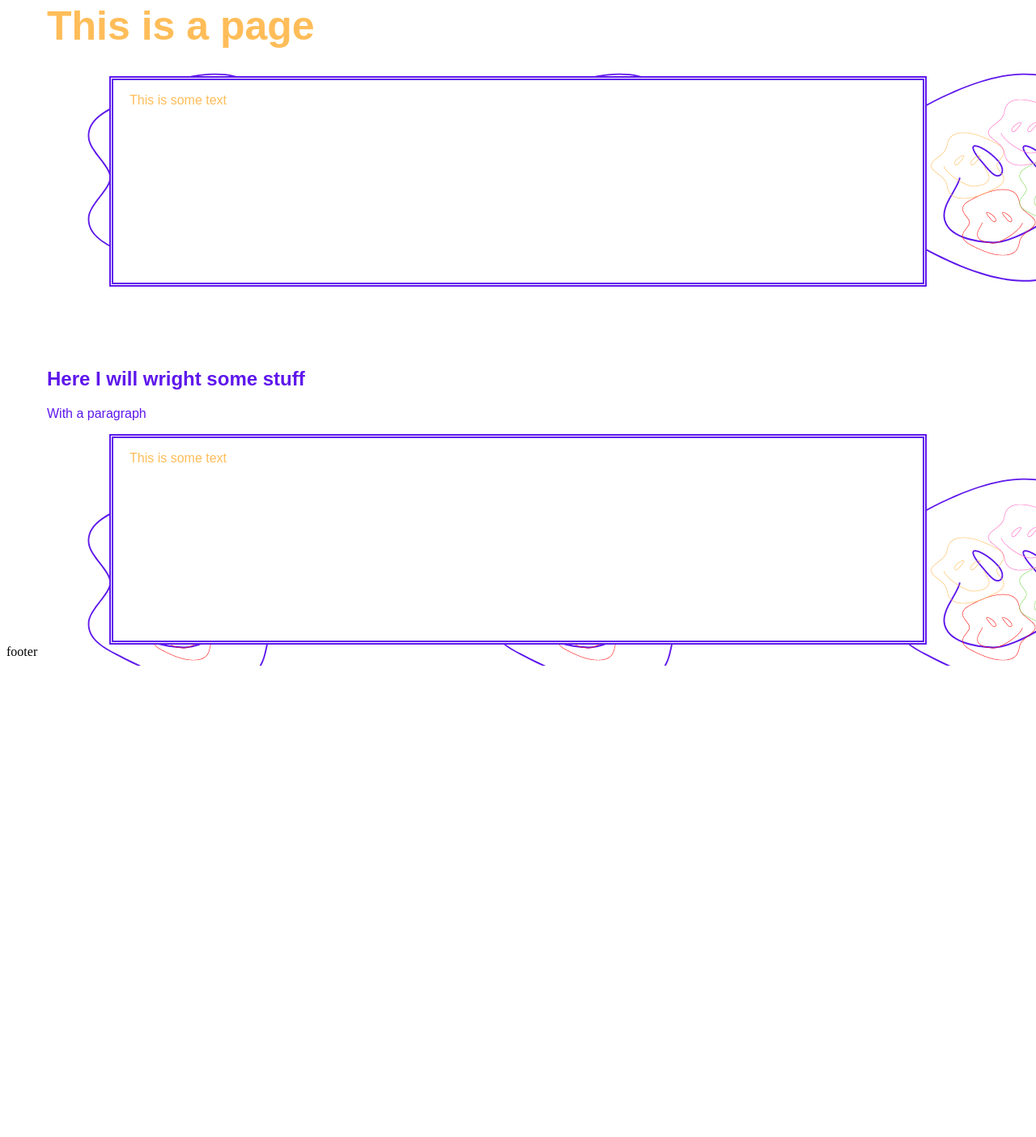
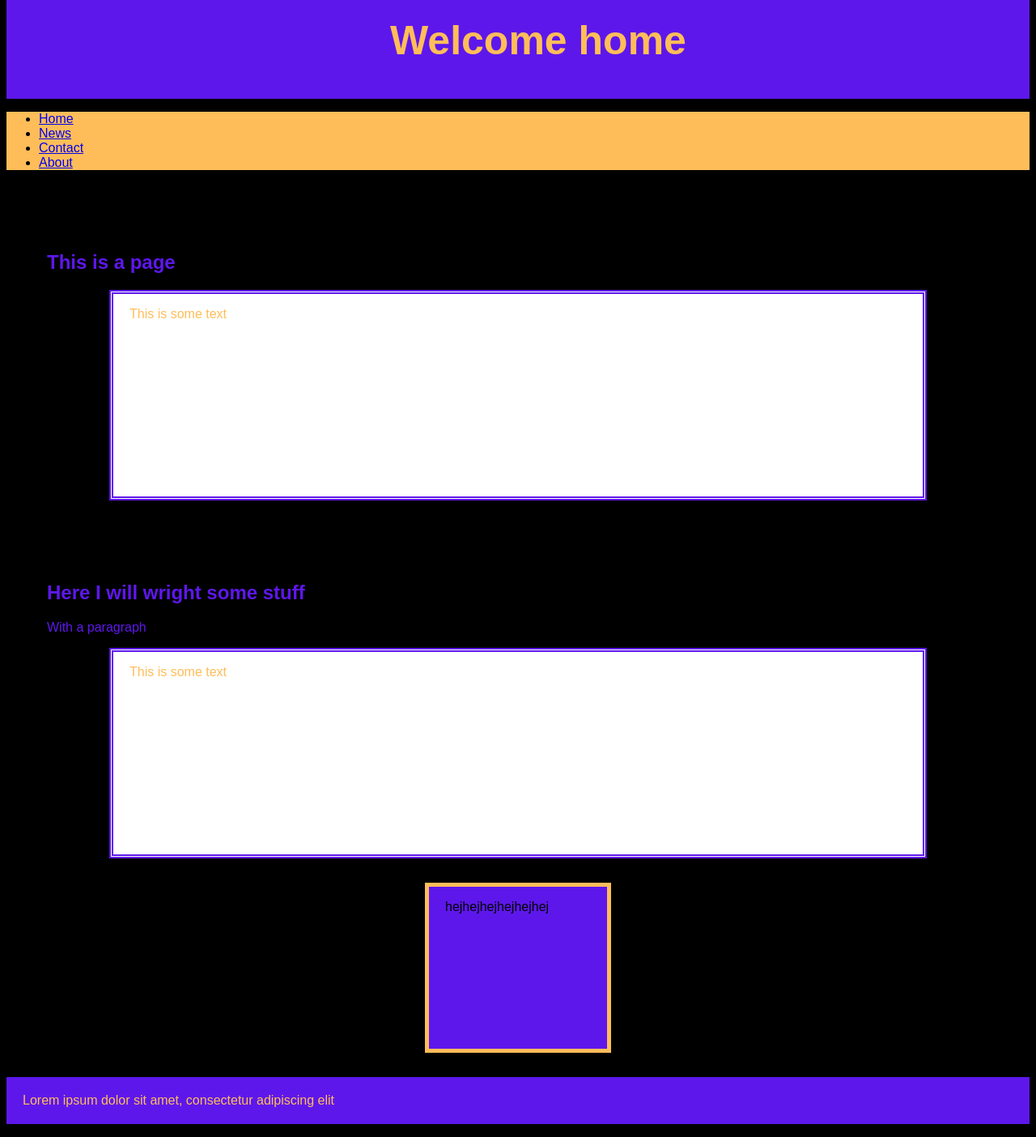
Before and after one commit to aklinnea/Theme2, a plain HTML site: page index.html in a window 1280 px wide. Shown: the part 31-1435 px from the top of the page at 81% size. Before the commit the page ends 853 px from the top, so only its background shows below. Drawn offline with Linux system fonts and the light colour scheme; a web font is replaced by a local one.

Commit message:
added changes

```diff
--- /dev/null
+++ b/css/reset.css
@@ -0,0 +1,7 @@
+* {
+    padding: 0;
+    margin: 0;
+    box-sizing: border-box;
+
+
+}
--- a/css/style.css
+++ b/css/style.css
@@ -1,12 +1,22 @@
+@import url('https://fonts.googleapis.com/css2?family=Gemunu+Libre:wght@300;400;700&family=Montserrat:ital,wght@0,200;0,300;0,400;0,700;1,200;1,300&display=swap');
+
 body {
-    background-image: url(../Assets/2.png);
+    background-color: black;
+    font-family: 'Gemunu Libre', sans-serif;
 }
 
 header {
-    position:sticky
+    background-color: #5e17eb;
+    padding: 10px;
+    text-align: center;
 }
+
+.nav-bar {
+    overflow: hidden;
+    background-color: #ffbd59;
+}
+
 h1 {
-    font-family: Arial, Helvetica, sans-serif;
     font-size: 50px;
     margin-left: 50px;
     color: #ffbd59;
@@ -22,20 +32,18 @@ h1 {
 }
 
 .first-box p {
-    font-family: Arial, Helvetica, sans-serif;
+
     color: #ffbd59;
     padding-left: 20px;
 }
 
 h2 {
-    font-family: Arial, Helvetica, sans-serif;
     color: #5e17eb;
     margin-top: 100px;
     margin-left: 50px;
 }
 
 .free-paragraph {
-    font-family: Arial, Helvetica, sans-serif;
     color: #5e17eb;
     margin-left: 50px;
 }
@@ -50,7 +58,21 @@ h2 {
 }
 
 .second-box p {
-    font-family: Arial, Helvetica, sans-serif;
     color: #ffbd59;
     padding-left: 20px;
 }
+
+.box-model {
+    width: 200px;
+    height: 200px;
+    padding-left: 20px;
+    margin: 30px auto 30px auto;
+    background-color: #5e17eb;
+    border: 5px solid #ffbd59
+}
+
+.footer p {
+    background-color: #5e17eb;
+    padding: 20px;
+    color: #ffbd59;
+}
--- a/index.html
+++ b/index.html
@@ -1,15 +1,24 @@
 <!DOCTYPE html>
 <html lang="en">
     <head>
+     <title>My first page</title>
        <meta charset="utf-8">
-            <title>My first page</title>
          <meta name="description" content="This page is about me">
                  <link rel="stylesheet" href="./css/style.css">
     </head>
         <body>
              <header>
-                        <h1>This is a page</h1>
+                <h1>Welcome home</h1>
              </header>
+              <ul class="nav-bar">
+                <li><a href="default.asp">Home</a></li>
+                <li><a href="news.asp">News</a></li>
+                <li><a href="contact.asp">Contact</a></li>
+                <li><a href="about.asp">About</a></li>
+              </ul>
+
+                        <h2>This is a page</h2>
+
                        <main>
                             <section>
                                 <div class="first-box">
@@ -18,19 +27,25 @@
                                 </div>
                             <section>
                                 <article>
+
                                     <h2>Here I will wright some stuff</h2>
                                     <p class="free-paragraph">With a paragraph</p>
 
                                 </article>
+
                             </section>
                                 <section>
                                     <div class="second-box">
                                         <p>This is some text</p>
                                 </section>
                                     </div>
+
+                                    <section class="box-model">
+                                      <p>hejhejhejhejhejhej</p>
+                                    </section>
                        </main>
-                             <footer>
-                                footer
-                             </footer>
+                             <div class="footer">
+                                <p>Lorem ipsum dolor sit amet, consectetur adipiscing elit</p>
+                             </div>
         </body>
 </html>
```
Also changed, not shown: Assets/matteo-grassi-7n5YLJb0ESs-unsplash.jpg (added), 2 other files. Lines whose indentation alone changed are shown as unchanged.
